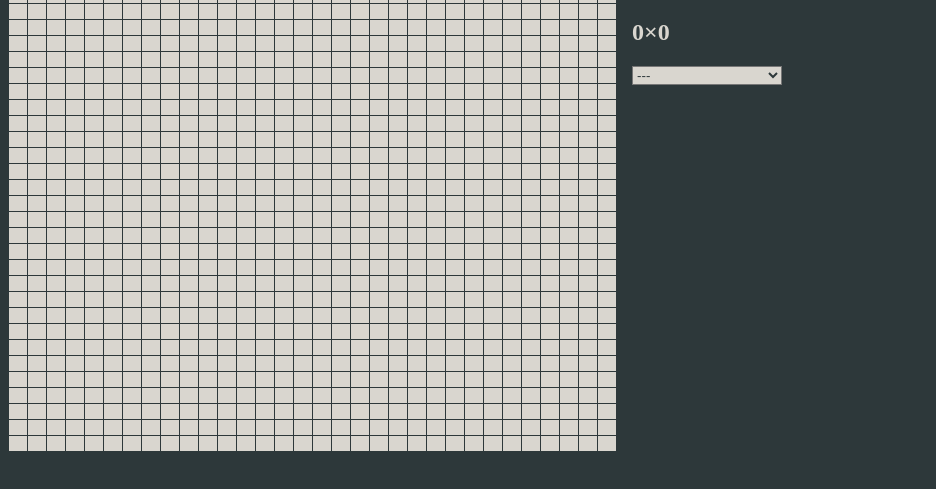
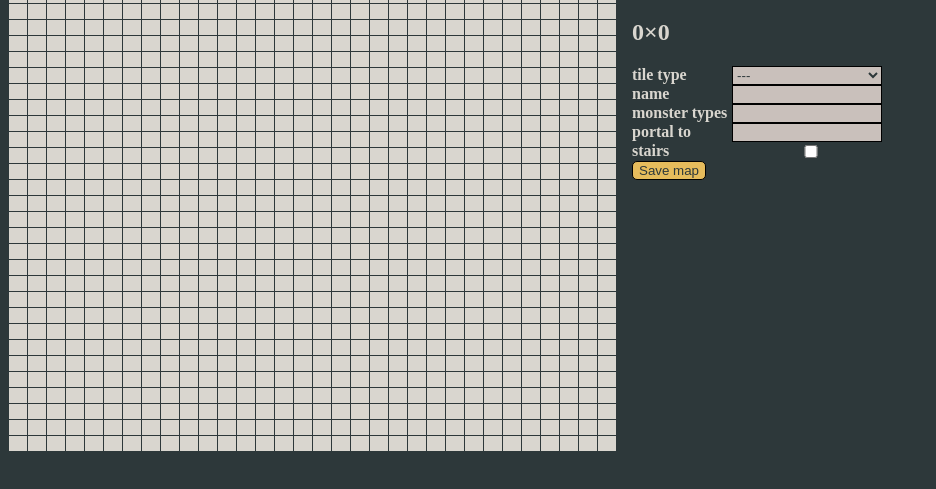
Before and after one commit to firemark/grazyna-rpg, a plain HTML site: page map_editor/index.html in a window 1280 px wide. Shown: the part 69-558 px from the top of the page, without its empty margins (0-936 px from the left). Drawn offline with Linux system fonts and the light colour scheme.

Commit message:
add menu to editor

```diff
--- a/map_editor/css.css
+++ b/map_editor/css.css
@@ -1,13 +1,13 @@
 body {
     color: #D9D6CF;
-    background-color: rgb(45, 56, 58);
+    background-color: #2d383a;
 }
 
 #map {
     float: left;
     border-collapse: collapse;
     background-color: #D9D6CF;
-    color: rgb(45, 56, 58);
+    color: #2d383a;
     margin-right: 15px;
 }
 
@@ -24,9 +24,32 @@ body {
     float: left;
 }
 
-select, input[type="text"] {
-    background-color: #D9D6CF;
-    color: rgb(45, 56, 58);
+select, input {
+    background-color: #C9C0BB;
+    color: #2d383a;
+    border: 1px solid black;
     font-size: 10pt;
     width: 150px;
 }
+
+button {
+    background-color: #E6BC5C;
+    color: #2d383a;
+    border: 1px solid black;
+    border-radius: 5px;
+    font-size: 10pt;
+}
+
+button:active {
+    border: 1px solid #C9C0BB;
+}
+
+span {
+    clear: both;
+    float: left;
+}
+
+span b {
+    width: 100px;
+    float: left;
+}
--- a/map_editor/index.html
+++ b/map_editor/index.html
@@ -8,20 +8,28 @@
     <body onload="init()">
         <table id="map">
         </table>
-        <form id="menu">
+        <div id="menu">
             <h1>map editor</h1>
             <h2></h2>
-            <select>
-                <option selected>---</option>
-                <option>forest</option>
-                <option>stonerun</option>
-                <option>dungeon</option>
-                <option>area</option>
-                <option>hell</option>
-                <option>market</option>
-                <option>hospital</option>
-                <option>respawn</option>
-            </select>
-        </form>
+            <span>
+                <b>tile type</b>
+                <select name="tile_type">
+                    <option selected>---</option>
+                    <option value="forest">forest</option>
+                    <option value="dungeon">dungeon</option>
+                    <option value="area">area</option>
+                    <option value="hell">hell</option>
+                    <option value="market">market</option>
+                    <option value="town">town</option>
+                    <option value="host">hospital</option>
+                    <option value="resp">respawn</option>
+                </select>
+            </span>
+            <span><b>name</b> <input name="name" /></span>
+            <span><b>monster types</b> <input name="mon_types" pattern="([a-z]+,)+" /></span>
+            <span><b>portal to</b> <input name="portal" pattern="[a-z]+" /></span>
+            <span><input name='stairs' type="checkbox" /> <b>stairs</b></span>
+            <span><button>Save map</button></span>
+        </div>
     </body>
 </html>
```
